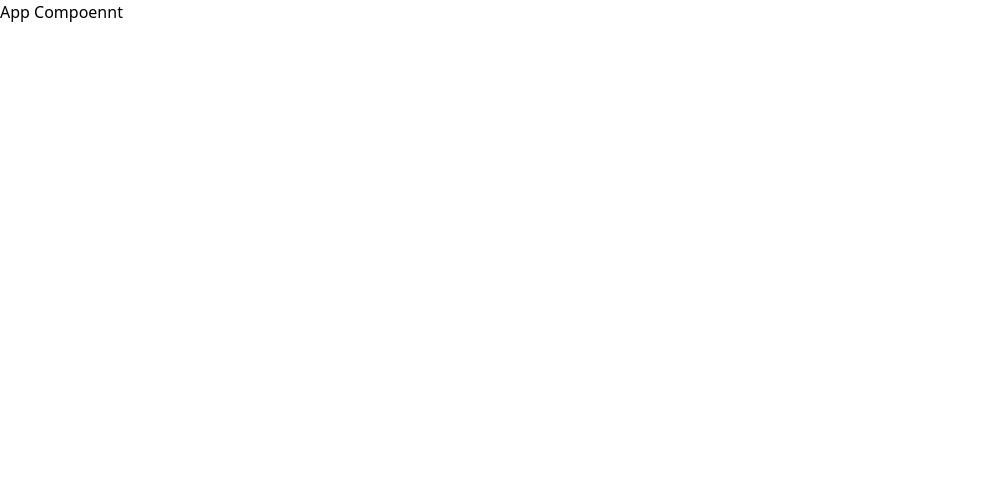
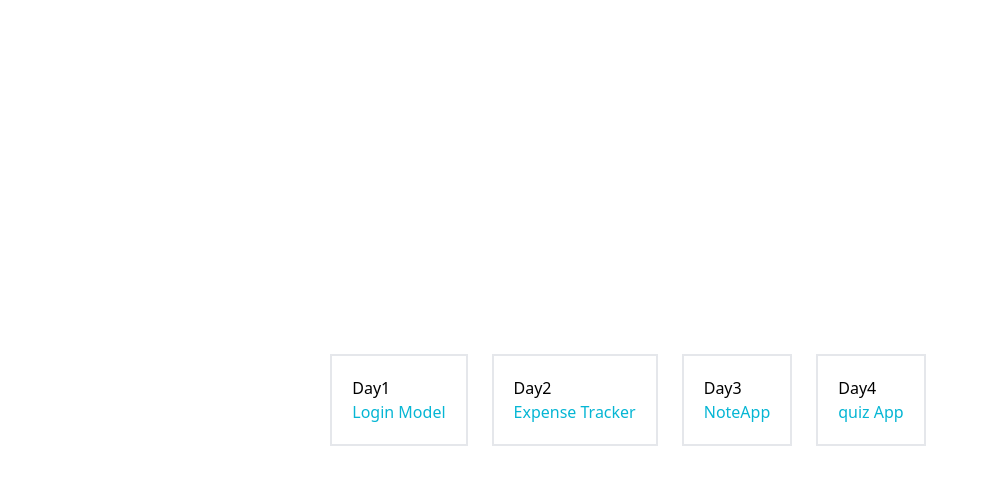
Before and after one commit to sirjandrn25/learning, a React (Vite) app: page / in a window 1280 px wide. Shown: the top 484 px of the page, without its empty margins (0-989 px from the left). Built offline with nearby package versions, Linux system fonts and the light colour scheme.

Commit message:
dynamic link add

```diff
--- a/src/App.jsx
+++ b/src/App.jsx
@@ -3,12 +3,27 @@ import React from 'react'
 // import ExpenseTrackerContainer from './day2/ExpenseTrackerContainer'
 // import NoteAppContainer from './day3/NoteAppContainer'
 // import { NoteProvider } from './day3/context/noteContext'
-import QuizContainer from './day4/QuizContainer'
+import { Link } from 'react-router-dom'
 
 const App = () => {
   return (
-    <div>
-      <h1>App Compoennt</h1>
+    <div className='flex flex-row justify-center items-center h-screen w-screen'>
+      <a target={'_blank'} className='mr-6 border-2 p-5 flex flex-col ' href='/login-day1'>
+        <span>Day1</span>
+        <span className='text-cyan-500'>Login Model</span>
+      </a>
+      <a target={'_blank'} className='mr-6 border-2 p-5 flex flex-col ' href='/expense-tracker-day2'>
+        <span>Day2</span>
+        <span className='text-cyan-500'>Expense Tracker</span>
+      </a>
+      <a target={'_blank'} className='mr-6 border-2 p-5 flex flex-col ' href='/noteapp-day3'>
+        <span>Day3</span>
+        <span className='text-cyan-500'>NoteApp</span>
+      </a>
+      <a target={'_blank'} className='mr-6 border-2 p-5 flex flex-col ' href='/quiz-day4'>
+        <span>Day4</span>
+        <span className='text-cyan-500'>quiz App</span>
+      </a>
     </div>
   )
 }
--- a/src/main.jsx
+++ b/src/main.jsx
@@ -6,12 +6,18 @@ import { BrowserRouter, Routes, Route } from 'react-router-dom'
 import QuizLayoutContainer from './day4/QuizLayoutContainer'
 import QuizHomeContainer from './day4/QuizHomeContainer'
 import QuizContainer from './day4/QuizContainer'
+import LoginContainer from './day1/LoginContainer'
+import ExpenseTrackerContainer from './day2/ExpenseTrackerContainer'
+import NoteAppContainer from './day3/NoteAppContainer'
 
 ReactDOM.createRoot(document.getElementById('root')).render(
   <React.StrictMode>
     <BrowserRouter>
       <Routes>
         <Route path='/' element={<App />} />
+        <Route path='login-day1' element={<LoginContainer />} />
+        <Route path='expense-tracker-day2' element={<ExpenseTrackerContainer />} />
+        <Route path='noteapp-day3' element={<NoteAppContainer />} />
         <Route path='quiz-day4' element={<QuizLayoutContainer />}>
           <Route index element={<QuizHomeContainer />} />
           <Route path='game' element={<QuizContainer />} />
```
